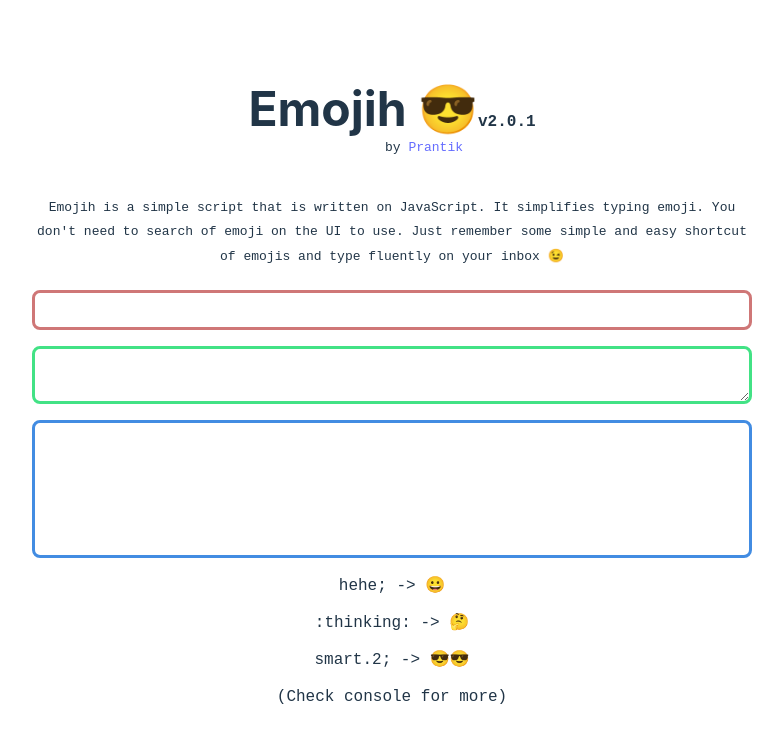
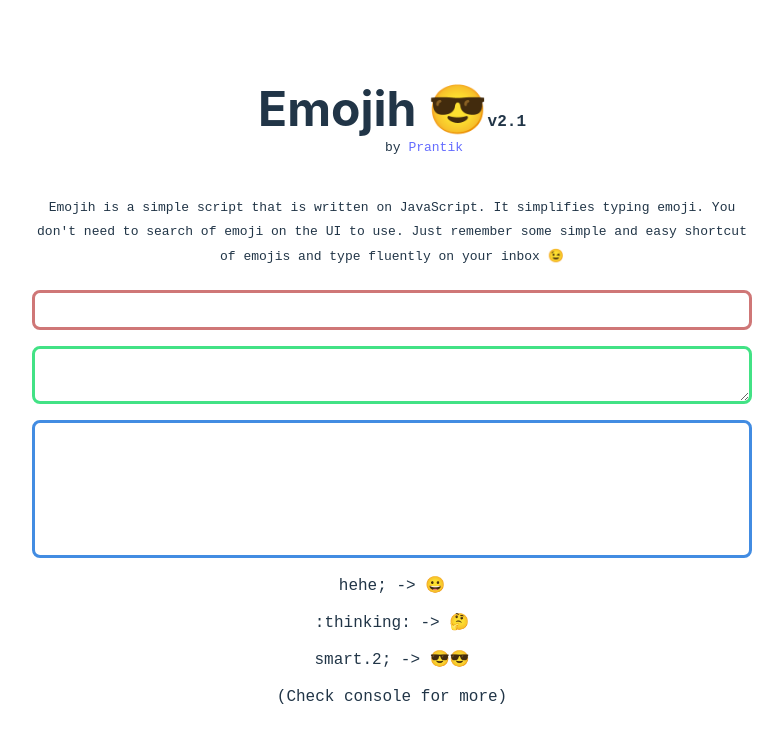
Before and after one commit to prantiknoor/emojih, a website built with Vite: page index.html in a window 1280 px wide. Shown: the whole page, without its empty margins (248-1031 px from the left). Built offline with nearby package versions, Linux system fonts and the light colour scheme.

Commit message:
update version to v2.1

```diff
--- a/index.html
+++ b/index.html
@@ -9,7 +9,7 @@
   </head>
   <body>
     <div id="app">
-      <h1>Emojih 😎<code class="version">v2.0.1</code></h1>
+      <h1>Emojih 😎<code class="version">v2.1</code></h1>
       <code class="author"
         >by
         <a href="http://github.com/prantiknoor" target="_blank"
--- a/main.js
+++ b/main.js
@@ -1,7 +1,7 @@
 // ==UserScript==
 // @name         Emojih
 // @namespace    http://github.com/prantiknoor
-// @version      2.0.1
+// @version      2.1
 // @description  Emoji shortcuts
 // @author       Prantik
 // @match        *://*/*
--- a/package.json
+++ b/package.json
@@ -2,7 +2,7 @@
   "name": "emojih",
   "private": false,
   "description": "Emojih is a simple javacript code that simplify typing emoji. You don't need to search on the ui to use. Just remember the easy shortcut of emojis and type fluently on your inbox 😉",
-  "version": "2.0.1.0",
+  "version": "2.1",
   "type": "module",
   "scripts": {
     "dev": "vite",
@@ -10,6 +10,6 @@
     "preview": "vite preview"
   },
   "devDependencies": {
-    "vite": "^5.2.0.1"
+    "vite": "^5.2"
   }
 }
```
Also changed, not shown: README.md.
